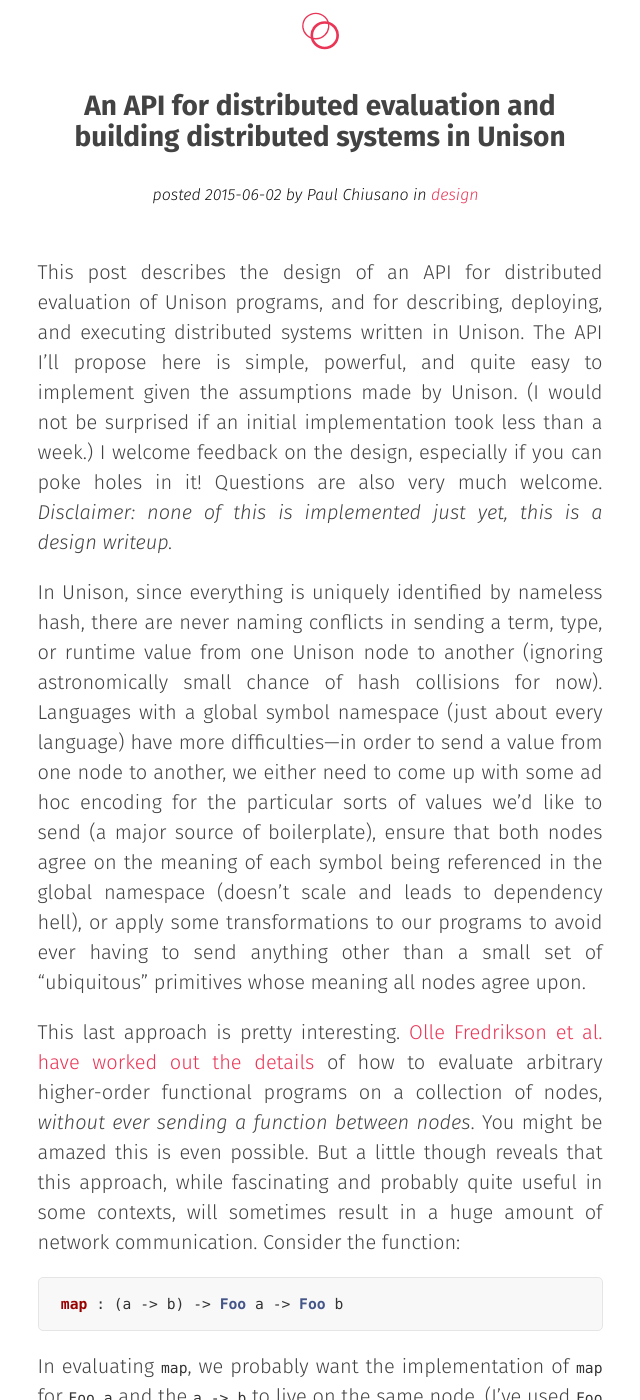
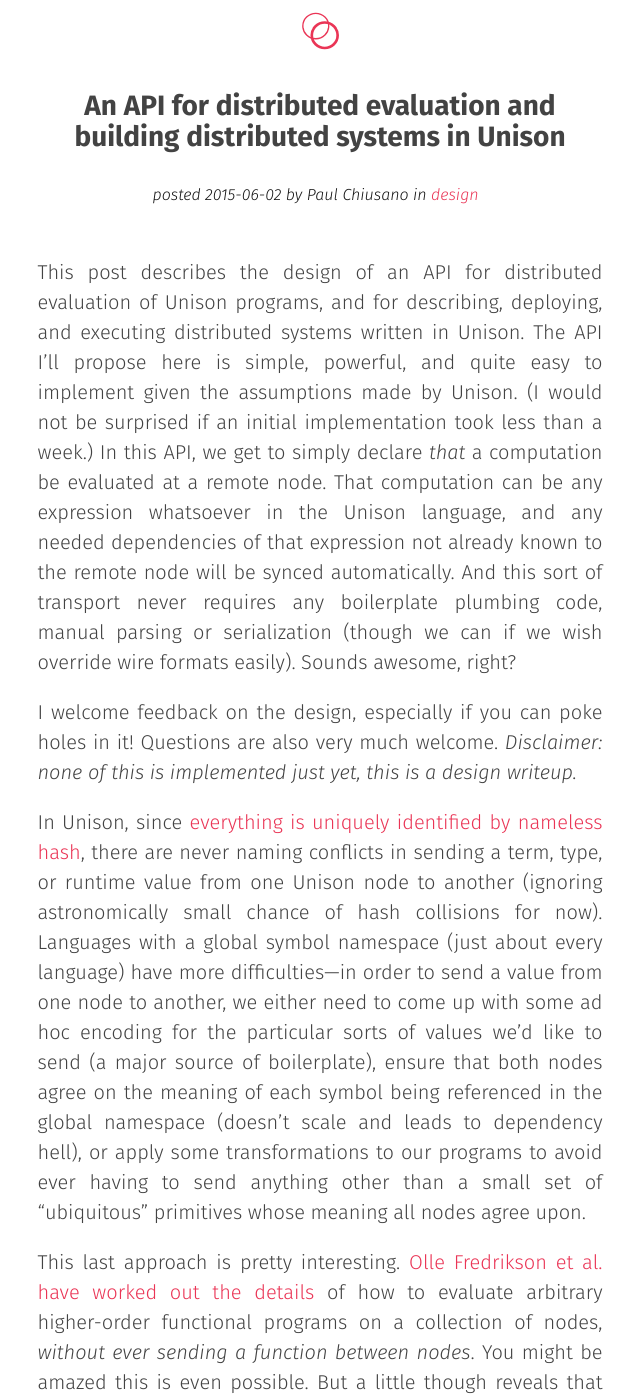
Before and after one commit to unisonweb/oldblog, a Jekyll site: the page built from _posts/2015-06-02-distributed-evaluation.markdown, in a window 1280 px wide and 1400 px high, scrolled down 499 px. Shown: the whole window, without its empty margins (320-960 px from the left). Built offline with Jekyll 4.4.1, drawn with Linux system fonts in a browser that asks for light colours; comment, search, counter and statistics services are not loaded.

Commit message:
Update 2015-06-02-distributed-evaluation.markdown

```diff
--- a/_posts/2015-06-02-distributed-evaluation.markdown
+++ b/_posts/2015-06-02-distributed-evaluation.markdown
@@ -5,9 +5,11 @@
 title: An API for distributed evaluation and building distributed systems in Unison
 ---
 
-This post describes the design of an API for distributed evaluation of Unison programs, and for describing, deploying, and executing distributed systems written in Unison. The API I'll propose here is simple, powerful, and quite easy to implement given the assumptions made by Unison. (I would not be surprised if an initial implementation took less than a week.) I welcome feedback on the design, especially if you can poke holes in it! Questions are also very much welcome. _Disclaimer: none of this is implemented just yet, this is a design writeup._
+This post describes the design of an API for distributed evaluation of Unison programs, and for describing, deploying, and executing distributed systems written in Unison. The API I'll propose here is simple, powerful, and quite easy to implement given the assumptions made by Unison. (I would not be surprised if an initial implementation took less than a week.) In this API, we get to simply declare _that_ a computation be evaluated at a remote node. That computation can be any expression whatsoever in the Unison language, and any needed dependencies of that expression not already known to the remote node will be synced automatically. And this sort of transport never requires any boilerplate plumbing code, manual parsing or serialization (though we can if we wish override wire formats easily). Sounds awesome, right?
 
-In Unison, since everything is uniquely identified by nameless hash, there are never naming conflicts in sending a term, type, or runtime value from one Unison node to another (ignoring astronomically small chance of hash collisions for now). Languages with a global symbol namespace (just about every language) have more difficulties---in order to send a value from one node to another, we either need to come up with some ad hoc encoding for the particular sorts of values we'd like to send (a major source of boilerplate), ensure that both nodes agree on the meaning of each symbol being referenced in the global namespace (doesn't scale and leads to dependency hell), or apply some transformations to our programs to avoid ever having to send anything other than a small set of "ubiquitous" primitives whose meaning all nodes agree upon.
+I welcome feedback on the design, especially if you can poke holes in it! Questions are also very much welcome. _Disclaimer: none of this is implemented just yet, this is a design writeup._
+
+In Unison, since [everything is uniquely identified by nameless hash](http://unisonweb.org/2015-05-18/let-blocks.html#hashing), there are never naming conflicts in sending a term, type, or runtime value from one Unison node to another (ignoring astronomically small chance of hash collisions for now). Languages with a global symbol namespace (just about every language) have more difficulties---in order to send a value from one node to another, we either need to come up with some ad hoc encoding for the particular sorts of values we'd like to send (a major source of boilerplate), ensure that both nodes agree on the meaning of each symbol being referenced in the global namespace (doesn't scale and leads to dependency hell), or apply some transformations to our programs to avoid ever having to send anything other than a small set of "ubiquitous" primitives whose meaning all nodes agree upon.
 
 This last approach is pretty interesting. [Olle Fredrikson et al. have worked out the details](http://www.cs.bham.ac.uk/~drg/papers/ifl14.pdf) of how to evaluate arbitrary higher-order functional programs on a collection of nodes, _without ever sending a function between nodes_. You might be amazed this is even possible. But a little though reveals that this approach, while fascinating and probably quite useful in some contexts, will sometimes result in a huge amount of network communication. Consider the function:
 
```
